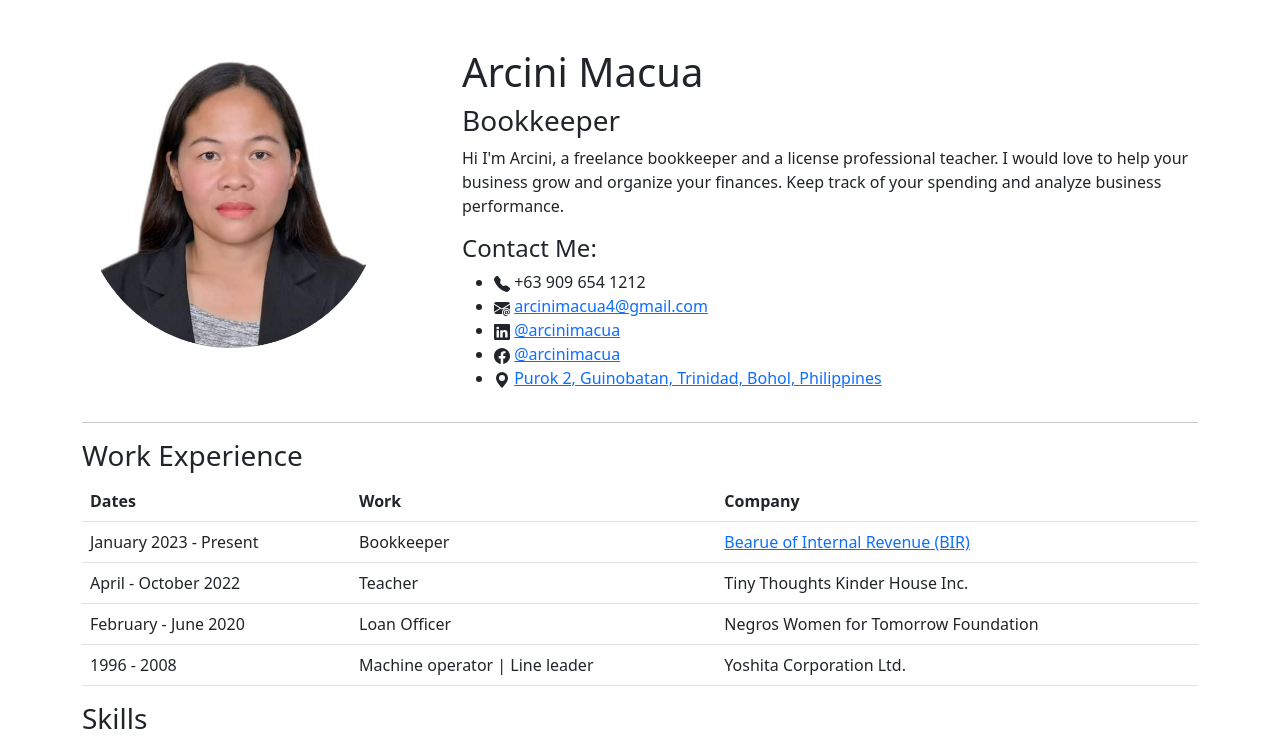
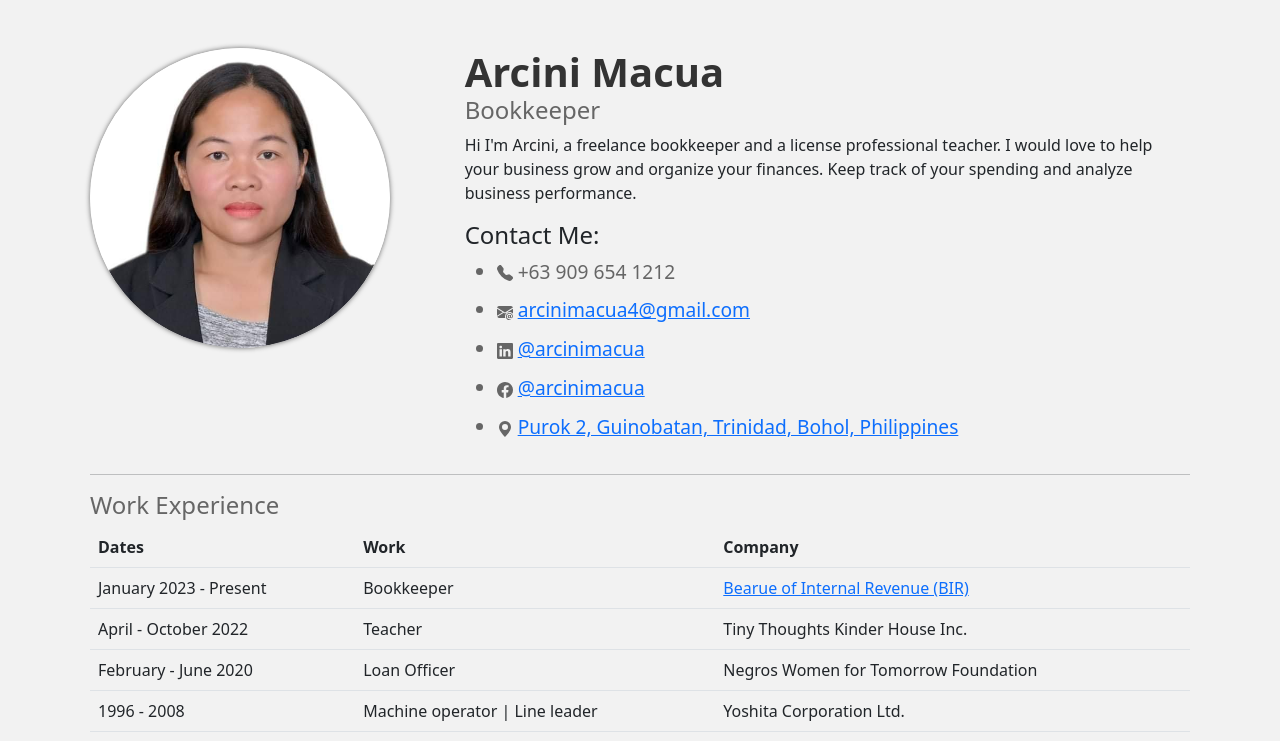
Before and after one commit to sefrockygarcia/am, a plain HTML site: page index.html in a window 1280 px wide. Shown: the top 741 px of the page. Drawn offline with nearby package versions, Linux system fonts and the light colour scheme.

Commit message:
Add external CSS

```diff
--- a/index.html
+++ b/index.html
@@ -5,6 +5,7 @@
   <meta name="viewport" content="width=device-width, initial-scale=1">
   <title>Arcini Macua</title>
   <link rel="stylesheet" href="https://cdn.jsdelivr.net/npm/bootstrap@5.2.3/dist/css/bootstrap.min.css" integrity="sha384-rbsA2VBKQhggwzxH7pPCaAqO46MgnOM80zW1RWuH61DGLwZJEdK2Kadq2F9CUG65" crossorigin="anonymous">
+  <link rel="stylesheet" type="text/css" href="main.css">
   <link rel="icon" type="image/x-icon" href="favicon.ico">
 </head>
 <body>
--- /dev/null
+++ b/main.css
@@ -0,0 +1,48 @@
+/* Set the font family and background color */
+body {
+  background-color: #f2f2f2;
+}
+
+/* Add some padding to the container */
+.container {
+  padding: 20px;
+}
+
+/* Style the profile photo */
+img {
+  border-radius: 50%;
+  box-shadow: 0 0 5px #666;
+}
+
+/* Style the main heading */
+h1 {
+  font-size: 2.5rem;
+  font-weight: bold;
+  color: #333;
+  margin-bottom: 0;
+}
+
+/* Style the job title */
+h3 {
+  font-size: 1.5rem;
+  font-weight: normal;
+  color: #666;
+  margin-top: 0;
+}
+
+/* Style the contact list items */
+li {
+  font-size: 1.2rem;
+  color: #666;
+  margin-bottom: 10px;
+}
+
+/* Add hover effect to the phone icon */
+li:first-child svg:hover {
+  color: #007bff;
+}
+
+/* Add hover effect to the email icon */
+li:last-child svg:hover {
+  color: #dc3545;
+}
```
